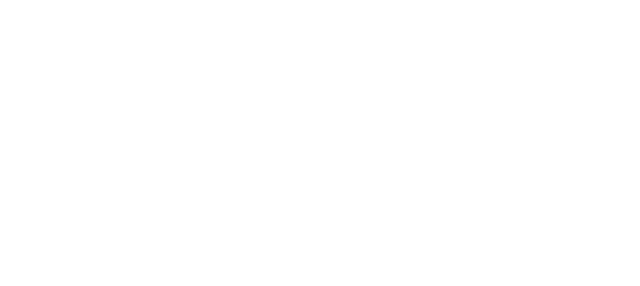
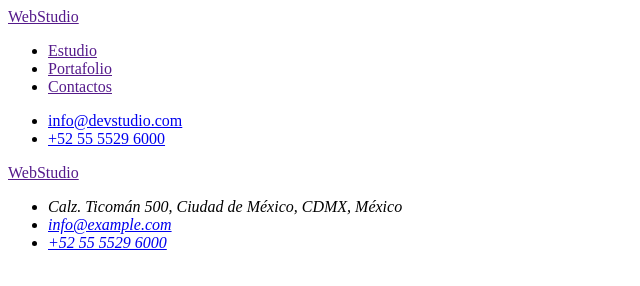
Before and after one commit to nebulag729/goit-markup-hw-04, a plain HTML site: page portafolio.html in a window 1280 px wide. Shown: the whole page, without its empty margins (0-640 px from the left). Drawn offline with Linux system fonts and the light colour scheme.

Commit message:
Update Portafolio
base from Portafolio

```diff
--- a/portafolio.html
+++ b/portafolio.html
@@ -6,5 +6,31 @@
     <meta name="viewport" content="width=device-width, initial-scale=1.0" />
     <title>Document</title>
   </head>
-  <body></body>
+  <body>
+    <header><nav>
+        <a href="">WebStudio</a>
+        <ul>
+          <li><a href="">Estudio</a></li>
+          <li><a href="">Portafolio</a></li>
+          <li><a href="">Сontactos</a></li>
+        </ul>
+      </nav>
+      <ul>
+        <li><a href="mailto">info@devstudio.com</a></li>
+        <li><a href="tel">+52 55 5529 6000</a></li>
+      </ul>
+    </header></header>
+    <main></main>
+    <footer><a href="">WebStudio</a>
+      <address>
+        <ul>
+          <li>
+            <a href="https://goo.gl/maps/H7K6rjt7Y7gXga2o7"></a>Calz. Ticomán
+            500, Ciudad de México, CDMX, México
+          </li>
+          <li><a href="info@example.com">info@example.com</a></li>
+          <li><a href="tel">+52 55 5529 6000 </a></li>
+        </ul>
+      </address></footer>
+  </body>
 </html>
```
